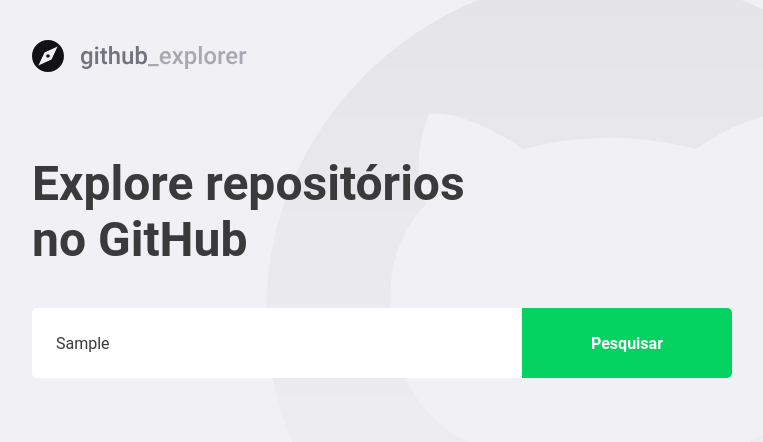
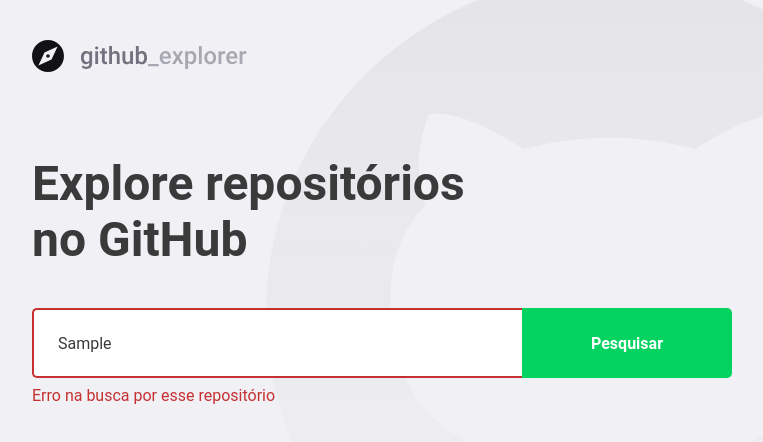
Before and after one commit to kleitonMarques/githubExplorer, a React (Create React App) app: page / in a window 1280 px wide. Both pictures are taken after typing "Sample" into the empty fields and a click on the button "Pesquisar". Shown: the top 442 px of the page, without its empty margins (148-911 px from the left). Built offline with nearby package versions, Linux system fonts and the light colour scheme; no server answers; the HTML template or start-up script is replaced by a standard one.

Commit message:
Dealing with errors

```diff
--- a/src/pages/Dashboard/index.tsx
+++ b/src/pages/Dashboard/index.tsx
@@ -3,7 +3,7 @@
 import { FiChevronRight } from 'react-icons/fi';
 import api from '../../services/api';
 import logoImg from '../../assets/logo.svg';
-import { Title, Form, Repositories } from './styles';
+import { Title, Form, Repositories, Error } from './styles';
 import Repository from '../Repository';
 
 interface Repository {
@@ -17,16 +17,28 @@
 
 const Dashboard: React.FC = () => {
   const [newRepo, setNewRepo] = useState('');
+  const [inputError, setInputError] = useState('');
   const [repositories, setRepositories] = useState<Repository[]>([]);
 
   async function handleAddRepository(
     event: FormEvent<HTMLFormElement>,
   ): Promise<void> {
     event.preventDefault();
-    const response = await api.get<Repository>(`repos/${newRepo}`);
-    const repository = response.data;
-    setRepositories([...repositories, repository]);
-    setNewRepo('');
+
+    if (!newRepo) {
+      setInputError('Digite o autor/nome do repósitorio');
+      return;
+    }
+
+    try {
+      const response = await api.get<Repository>(`repos/${newRepo}`);
+      const repository = response.data;
+      setRepositories([...repositories, repository]);
+      setNewRepo('');
+      setInputError('');
+    } catch (err) {
+      setInputError('Erro na busca por esse repositório');
+    }
   }
 
   return (
@@ -34,7 +46,7 @@
       <img src={logoImg} alt="Github Explorer" />
       <Title>Explore repositórios no GitHub</Title>
 
-      <Form onSubmit={handleAddRepository}>
+      <Form hasError={!!inputError} onSubmit={handleAddRepository}>
         <input
           value={newRepo}
           onChange={e => setNewRepo(e.target.value)}
@@ -42,6 +54,8 @@
         />
         <button type="submit">Pesquisar</button>
       </Form>
+
+      {inputError && <Error>{inputError}</Error>}
 
       <Repositories>
         {repositories.map(repository => (
--- a/src/pages/Dashboard/styles.ts
+++ b/src/pages/Dashboard/styles.ts
@@ -1,5 +1,9 @@
-import styled from 'styled-components';
+import styled, { css } from 'styled-components';
 import { shade } from 'polished';
+
+interface FormProps {
+  hasError: boolean;
+}
 
 // eslint-disable-next-line import/prefer-default-export
 export const Title = styled.h1`
@@ -10,7 +14,7 @@
   margin-top: 80px;
 `;
 
-export const Form = styled.form`
+export const Form = styled.form<FormProps>`
   margin-top: 40px;
   max-width: 700px;
   display: flex;
@@ -22,6 +26,14 @@
     border: 0;
     border-radius: 5px 0 0 5px;
     color: #3a3a3a;
+    border: 2px solid #fff;
+    border-right: 0;
+
+    ${props =>
+      props.hasError &&
+      css`
+        border-color: #c53030;
+      `}
 
     &::placeholder {
       color: #a8a8b3;
@@ -42,6 +54,12 @@
       background: ${shade(0.2, '#04d361')};
     }
   }
+`;
+
+export const Error = styled.span`
+  display: block;
+  color: #c53030;
+  margin-top: 8px;
 `;
 
 export const Repositories = styled.div`
```
